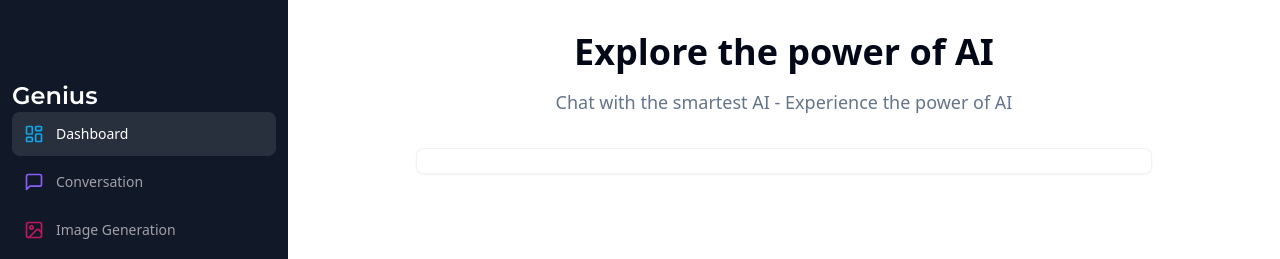
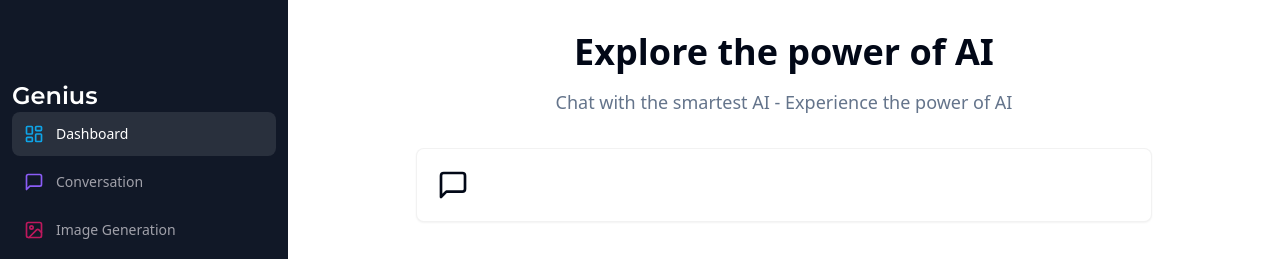
Before and after one commit to d-ngnr/ai-saas, a Next.js app: page /dashboard in a window 1280 px wide. Shown: the top 259 px of the page. Built offline with nearby package versions, Linux system fonts and the light colour scheme.

Commit message:
Updated dashboard page

```diff
--- a/app/(dashboard)/(routes)/dashboard/page.tsx
+++ b/app/(dashboard)/(routes)/dashboard/page.tsx
@@ -1,6 +1,7 @@
 "use client";
 
 import { Card } from "@/components/ui/card";
+import { cn } from "@/lib/utils";
 import { MessageSquare } from "lucide-react";
 
 const tools = [
@@ -28,7 +29,13 @@ export default function DashboardPage() {
           <Card
             key={tool.href}
             className="p-3 border-black/5 flex items-center justify-between hover:shadow-md transition cursor-pointer"
-          ></Card>
+          >
+            <div className="flex items-center gap-x-4">
+              <div className={cn("p-2 w-fit rounder-md", tool.bgColor)}>
+                <tool.icon className={cn("w-8 h-8", tool.color)} />
+              </div>
+            </div>
+          </Card>
         ))}
       </div>
     </div>
```
